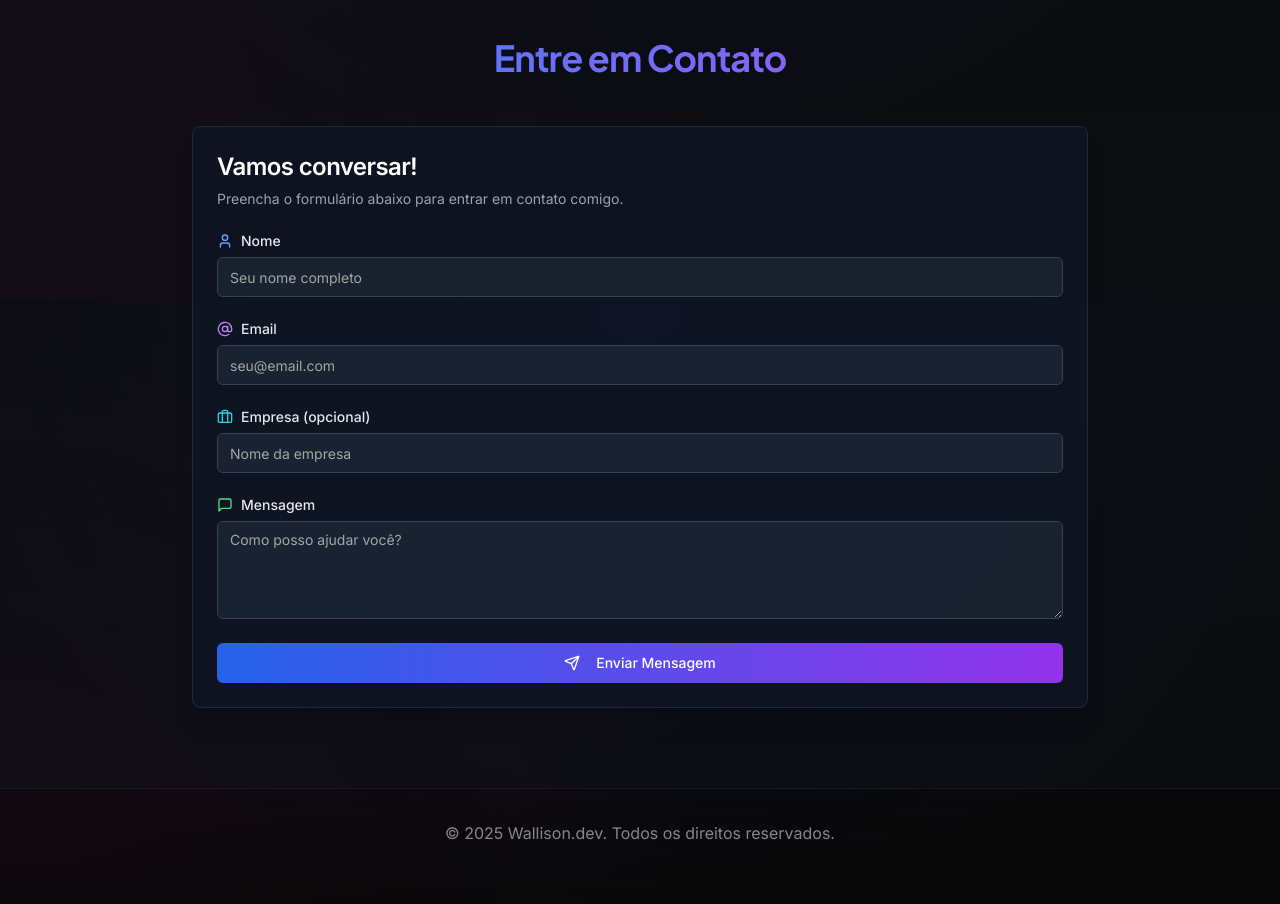
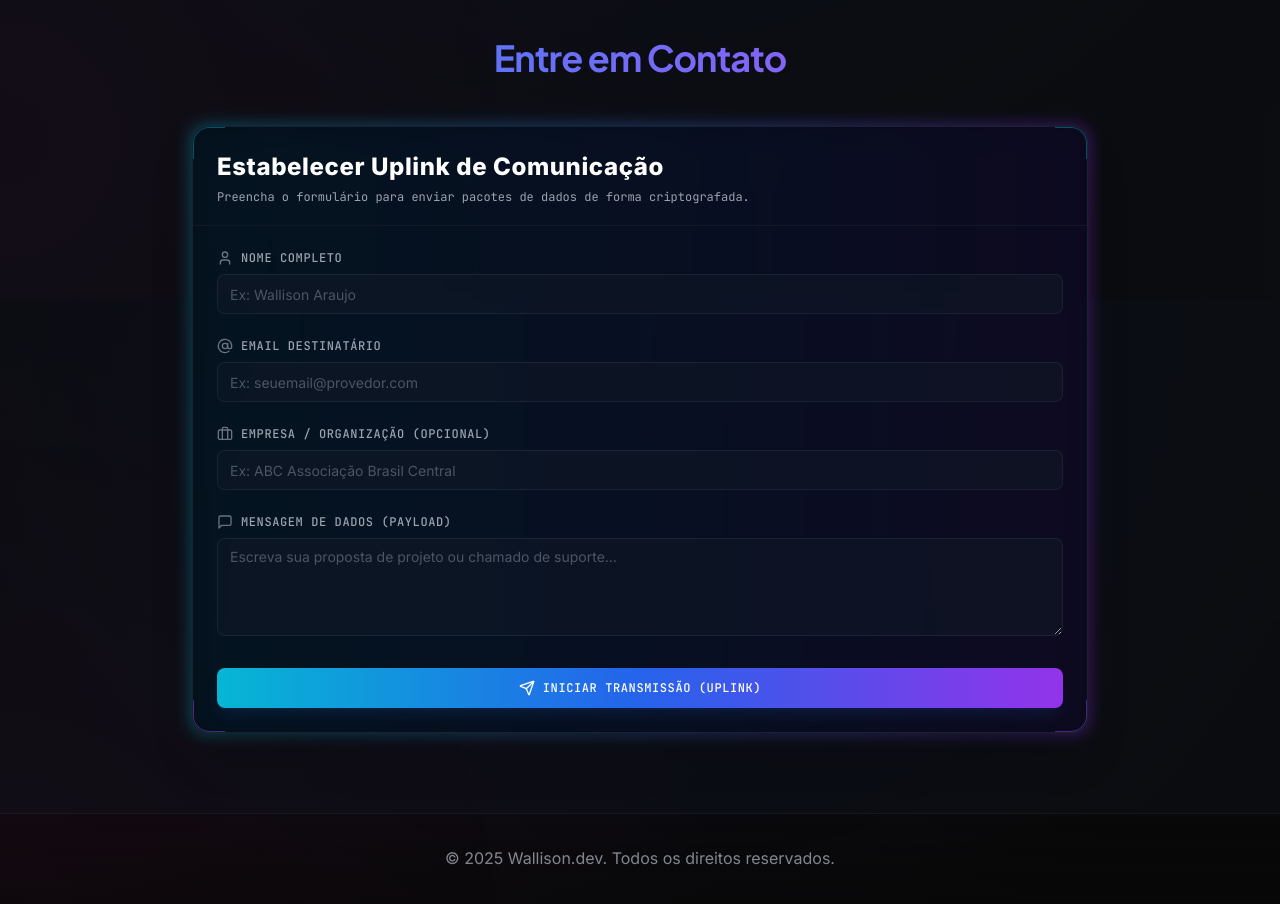
Before and after one commit to WallisonWS/wallison.dev, a Next.js app: page / in a window 1280 px wide. Shown: the part 3700-4604 px from the top of the page. Built offline with nearby package versions, Linux system fonts and the light colour scheme.

Commit message:
refactor: anonimizar nomes de empresas reais nos depoimentos e melhorar formulario de contato

```diff
--- a/components/portfolio/client-reviews.tsx
+++ b/components/portfolio/client-reviews.tsx
@@ -36,7 +36,7 @@ const clientReviews = [
     name: "Dr. Roberto Silveira",
     avatar: "https://images.unsplash.com/photo-1560250097-0b93528c311a?w=150&auto=format&fit=crop&q=80",
     role: "Diretor Executivo",
-    company: "Associação Educacional ABC",
+    company: "Grupo Educacional Vanguarda",
     date: "Março 2024",
     rating: 5,
     project: "Arquitetura de Rede Zero-Trust e VLANs",
@@ -51,7 +51,7 @@ const clientReviews = [
     name: "Profa. Eliane Souza",
     avatar: "https://images.unsplash.com/photo-1573496359142-b8d87734a5a2?w=150&auto=format&fit=crop&q=80",
     role: "Coordenadora Geral",
-    company: "Colégio Central Adventista",
+    company: "Colégio Integral Conexão",
     date: "Janeiro 2024",
     rating: 5,
     project: "Integração e Suporte de Sistemas CPB & E-Class",
@@ -71,7 +71,7 @@ const clientReviews = [
     rating: 5,
     project: "Automação de Backups e Scripts CLI",
     review:
-      "O que destaca o Wallison é sua habilidade em mesclar infraestrutura com automação. Ele desenvolveu scripts em Python e workflows no GitHub Actions que realizam backups automatizados diários dos switches Aruba e firewalls da instituição. Ele elevou a administração de redes a um nível de excelência automatizada muito raro.",
+      "O que destaca o Wallison é sua habilidade em mesclar infraestrutura com automação. Ele desenvolveu scripts em Python e workflows no GitHub Actions que realizam backups automatizados diários dos switches Aruba e firewalls da rede. Ele elevou a administração de redes a um nível de excelência automatizada muito raro.",
     verified: true,
     highlight: "Automação brilhante com Python!",
     tech: ["Python", "PowerShell", "Aruba CLI", "GitHub Actions"]
--- a/components/portfolio/contact-form.tsx
+++ b/components/portfolio/contact-form.tsx
@@ -1,14 +1,14 @@
 "use client"
 
-import { useState } from "react"
-import { motion } from "framer-motion"
+import { useState, useEffect } from "react"
+import { motion, AnimatePresence } from "framer-motion"
 import { SendEmail } from "@/integrations/Core"
 import { Button } from "@/components/ui/button"
 import { Input } from "@/components/ui/input"
 import { Textarea } from "@/components/ui/textarea"
 import { Label } from "@/components/ui/label"
 import { Card, CardContent, CardDescription, CardHeader, CardTitle } from "@/components/ui/card"
-import { Loader2, Send, CheckCircle2, AtSign, User, Briefcase, MessageSquare } from "lucide-react"
+import { Loader2, Send, CheckCircle2, AtSign, User, Briefcase, MessageSquare, Terminal, ShieldAlert } from "lucide-react"
 
 export default function ContactForm() {
   const [formData, setFormData] = useState({
@@ -18,10 +18,30 @@ export default function ContactForm() {
     message: "",
   })
   const [status, setStatus] = useState("idle") // idle, loading, success, error
-  const [errors, setErrors] = useState({})
+  const [progress, setProgress] = useState(0)
+  const [focusedField, setFocusedField] = useState<string | null>(null)
+  const [errors, setErrors] = useState<Record<string, string>>({})
+
+  // Simulação de transmissão de pacotes quando em loading
+  useEffect(() => {
+    let interval: NodeJS.Timeout
+    if (status === "loading") {
+      setProgress(0)
+      interval = setInterval(() => {
+        setProgress((prev) => {
+          if (prev >= 98) {
+            clearInterval(interval)
+            return 98
+          }
+          return prev + Math.floor(Math.random() * 15) + 5
+        })
+      }, 150)
+    }
+    return () => clearInterval(interval)
+  }, [status])
 
   const validateForm = () => {
-    const newErrors = {}
+    const newErrors: Record<string, string> = {}
     if (!formData.name.trim()) newErrors.name = "Nome é obrigatório"
     if (!formData.email.trim()) {
       newErrors.email = "Email é obrigatório"
@@ -34,16 +54,15 @@ export default function ContactForm() {
     return Object.keys(newErrors).length === 0
   }
 
-  const handleChange = (e) => {
+  const handleChange = (e: React.ChangeEvent<HTMLInputElement | HTMLTextAreaElement>) => {
     const { name, value } = e.target
     setFormData((prev) => ({ ...prev, [name]: value }))
-    // Clear error when user types
     if (errors[name]) {
-      setErrors((prev) => ({ ...prev, [name]: undefined }))
+      setErrors((prev) => ({ ...prev, [name]: "" }))
     }
   }
 
-  const handleSubmit = async (e) => {
+  const handleSubmit = async (e: React.FormEvent) => {
     e.preventDefault()
 
     if (!validateForm()) return
@@ -52,7 +71,7 @@ export default function ContactForm() {
 
     try {
       await SendEmail({
-        to: "wallisonoficial85@gmail.com", // Email atualizado
+        to: "wallisonoficial85@gmail.com",
         subject: `Contato do Portfolio: ${formData.name}`,
         body: `
           <h2>Nova mensagem de contato</h2>
@@ -64,22 +83,93 @@ export default function ContactForm() {
         `,
       })
 
+      setProgress(100)
+      setTimeout(() => {
         setStatus("success")
+      }, 500)
 
-      // Reset to idle after 3 seconds
+      // Retorna para idle após 8 segundos
       setTimeout(() => {
         setFormData({ name: "", email: "", company: "", message: "" })
         setStatus("idle")
-      }, 3000)
+      }, 8000)
     } catch (error) {
       console.error("Error sending email:", error)
       setStatus("error")
+    }
+  }
 
-      // Reset to idle after 3 seconds
-      setTimeout(() => {
-        setStatus("idle")
-      }, 3000)
+  if (status === "success") {
+    return (
+      <motion.div
+        initial={{ opacity: 0, scale: 0.96 }}
+        animate={{ opacity: 1, scale: 1 }}
+        className="border border-emerald-500/30 bg-gray-950/90 backdrop-blur-md p-8 rounded-2xl text-center space-y-6 shadow-[0_0_35px_rgba(16,185,129,0.15)] relative overflow-hidden"
+      >
+        {/* Top neon glow line */}
+        <div className="absolute top-0 inset-x-0 h-[2px] bg-gradient-to-r from-emerald-400 via-teal-500 to-green-500" />
+        <div className="absolute inset-0 bg-scanlines pointer-events-none opacity-[0.03]" />
+
+        <div className="mx-auto bg-emerald-500/10 border border-emerald-500/25 p-4 rounded-full w-16 h-16 flex items-center justify-center text-emerald-400 shadow-[0_0_15px_rgba(16,185,129,0.2)]">
+          <CheckCircle2 className="w-8 h-8 animate-pulse" />
+        </div>
+
+        <div className="space-y-2">
+          <h3 className="text-xl font-bold text-white tracking-wide font-mono uppercase">[OK] TRANSMISSÃO COMPLETA</h3>
+          <p className="text-emerald-400 font-mono text-[10px] tracking-wider">UPLINK_SECURE_ESTABLISHED // SMTP_TUNNEL_UP</p>
+        </div>
+
+        <div className="bg-gray-900/40 p-5 rounded-xl border border-gray-800/80 text-left font-mono text-xs text-gray-400 space-y-1.5 shadow-[inset_0_1px_15px_rgba(0,0,0,0.4)]">
+          <div className="flex items-center gap-1.5 text-gray-500 border-b border-gray-800 pb-1 mb-1">
+            <Terminal className="h-3 w-3" />
+            <span>uplink-terminal-logs</span>
+          </div>
+          <div>&gt; status: 200 OK</div>
+          <div>&gt; payload_received: true</div>
+          <div>&gt; ssl_cipher: TLS_AES_256_GCM_SHA384</div>
+          <div className="text-emerald-400/90 animate-pulse mt-2 font-bold">&gt; Obrigado! Sua mensagem foi enviada de forma segura. Responderia em breve. _</div>
+        </div>
+      </motion.div>
+    )
   }
+
+  if (status === "error") {
+    return (
+      <motion.div
+        initial={{ opacity: 0, scale: 0.96 }}
+        animate={{ opacity: 1, scale: 1 }}
+        className="border border-red-500/30 bg-gray-950/90 backdrop-blur-md p-8 rounded-2xl text-center space-y-6 shadow-[0_0_35px_rgba(239,68,68,0.15)] relative overflow-hidden"
+      >
+        <div className="absolute top-0 inset-x-0 h-[2px] bg-gradient-to-r from-red-500 via-rose-500 to-amber-500" />
+        <div className="absolute inset-0 bg-scanlines pointer-events-none opacity-[0.03]" />
+
+        <div className="mx-auto bg-red-500/10 border border-red-500/25 p-4 rounded-full w-16 h-16 flex items-center justify-center text-red-400 shadow-[0_0_15px_rgba(239,68,68,0.2)]">
+          <ShieldAlert className="w-8 h-8 animate-bounce" />
+        </div>
+
+        <div className="space-y-2">
+          <h3 className="text-xl font-bold text-white tracking-wide font-mono uppercase">[FALHA] TRANSMISSÃO ABORTADA</h3>
+          <p className="text-red-400 font-mono text-[10px] tracking-wider">ROUTE_NOT_FOUND // CONNECT_TIMEOUT</p>
+        </div>
+
+        <div className="bg-gray-900/40 p-5 rounded-xl border border-gray-800/80 text-left font-mono text-xs text-gray-400 space-y-1.5 shadow-[inset_0_1px_15px_rgba(0,0,0,0.4)]">
+          <div className="flex items-center gap-1.5 text-gray-500 border-b border-gray-800 pb-1 mb-1">
+            <Terminal className="h-3 w-3" />
+            <span>uplink-terminal-logs</span>
+          </div>
+          <div>&gt; status: 504 GATEWAY_TIMEOUT</div>
+          <div>&gt; packets_sent: 0 / 4 (retry count exceeded)</div>
+          <div className="text-red-400/90 font-bold mt-2">&gt; Por favor, verifique sua conexão ou tente usar o chat lateral. _</div>
+        </div>
+
+        <Button
+          onClick={() => setStatus("idle")}
+          className="bg-red-950/60 hover:bg-red-900/80 border border-red-500/40 hover:border-red-500/60 text-white w-full rounded-lg font-mono text-xs py-2 shadow-md transition-all"
+        >
+          Tentar Novamente
+        </Button>
+      </motion.div>
+    )
   }
 
   return (
@@ -89,52 +179,67 @@ export default function ContactForm() {
       viewport={{ once: true }}
       transition={{ duration: 0.5 }}
     >
-      <Card className="border border-gray-800 bg-gray-900/70 backdrop-blur-sm shadow-xl">
-        <CardHeader>
-          <CardTitle className="text-2xl font-semibold text-white">Vamos conversar!</CardTitle>
-          <CardDescription className="text-gray-400">
-            Preencha o formulário abaixo para entrar em contato comigo.
+      <div className="relative group">
+        {/* Glowing futuristic card borders */}
+        <div className="absolute -inset-0.5 bg-gradient-to-r from-cyan-500 via-blue-500 to-purple-600 rounded-2xl blur opacity-35 group-hover:opacity-60 transition-opacity duration-700" />
+
+        <Card className="border border-gray-800/80 bg-gray-950/80 backdrop-blur-md shadow-2xl rounded-2xl relative overflow-hidden">
+          <div className="absolute inset-0 bg-scanlines pointer-events-none opacity-[0.03]" />
+
+          {/* Corner Grid Accents */}
+          <div className="absolute top-0 left-0 w-8 h-8 border-l border-t border-cyan-500/40 rounded-tl-2xl pointer-events-none" />
+          <div className="absolute top-0 right-0 w-8 h-8 border-r border-t border-cyan-500/40 rounded-tr-2xl pointer-events-none" />
+          <div className="absolute bottom-0 left-0 w-8 h-8 border-l border-b border-purple-500/40 rounded-bl-2xl pointer-events-none" />
+          <div className="absolute bottom-0 right-0 w-8 h-8 border-r border-b border-purple-500/40 rounded-br-2xl pointer-events-none" />
+
+          <CardHeader className="border-b border-gray-900 pb-5">
+            <CardTitle className="text-2xl font-extrabold text-white tracking-wide">
+              Estabelecer Uplink de Comunicação
+            </CardTitle>
+            <CardDescription className="text-gray-400 font-mono text-xs">
+              Preencha o formulário para enviar pacotes de dados de forma criptografada.
             </CardDescription>
           </CardHeader>
 
-        <CardContent>
+          <CardContent className="pt-6">
             <form onSubmit={handleSubmit} className="space-y-6">
-            <motion.div
-              whileHover={{ scale: 1.01 }}
-              transition={{ type: "spring", stiffness: 400, damping: 10 }}
-              className="space-y-2"
+
+              <div className="space-y-2">
+                <Label
+                  htmlFor="name"
+                  className={`text-xs font-mono tracking-wider uppercase transition-colors duration-300 flex items-center gap-2 ${focusedField === "name" ? "text-cyan-400" : "text-gray-400"}`}
                 >
-              <Label htmlFor="name" className="text-gray-200 flex items-center gap-2">
-                <User className="h-4 w-4 text-blue-400" />
-                Nome
+                  <User className={`h-4 w-4 transition-transform duration-300 ${focusedField === "name" ? "scale-110 text-cyan-400" : "text-gray-500"}`} />
+                  Nome Completo
                 </Label>
                 <Input
                   id="name"
                   name="name"
                   value={formData.name}
                   onChange={handleChange}
-                className="mt-1 bg-gray-800/70 border-gray-700 text-white placeholder-gray-400"
-                placeholder="Seu nome completo"
+                  onFocus={() => setFocusedField("name")}
+                  onBlur={() => setFocusedField(null)}
+                  className="mt-1 bg-gray-900/60 border-gray-800/80 text-white rounded-lg focus:border-cyan-500 focus:ring-1 focus:ring-cyan-500 placeholder:text-gray-600 transition-all font-sans"
+                  placeholder="Ex: Wallison Araujo"
                 />
                 {errors.name && (
                   <motion.p
                     initial={{ opacity: 0, x: -10 }}
                     animate={{ opacity: 1, x: 0 }}
-                  className="mt-1 text-sm text-red-400"
+                    className="text-[10px] font-mono text-red-400"
                   >
-                  {errors.name}
+                    [ERRO] {errors.name}
                   </motion.p>
                 )}
-            </motion.div>
+              </div>
 
-            <motion.div
-              whileHover={{ scale: 1.01 }}
-              transition={{ type: "spring", stiffness: 400, damping: 10 }}
-              className="space-y-2"
+              <div className="space-y-2">
+                <Label
+                  htmlFor="email"
+                  className={`text-xs font-mono tracking-wider uppercase transition-colors duration-300 flex items-center gap-2 ${focusedField === "email" ? "text-purple-400" : "text-gray-400"}`}
                 >
-              <Label htmlFor="email" className="text-gray-200 flex items-center gap-2">
-                <AtSign className="h-4 w-4 text-purple-400" />
-                Email
+                  <AtSign className={`h-4 w-4 transition-transform duration-300 ${focusedField === "email" ? "scale-110 text-purple-400" : "text-gray-500"}`} />
+                  Email Destinatário
                 </Label>
                 <Input
                   id="email"
@@ -142,97 +247,104 @@ export default function ContactForm() {
                   type="email"
                   value={formData.email}
                   onChange={handleChange}
-                className="mt-1 bg-gray-800/70 border-gray-700 text-white placeholder-gray-400"
-                placeholder="seu@email.com"
+                  onFocus={() => setFocusedField("email")}
+                  onBlur={() => setFocusedField(null)}
+                  className="mt-1 bg-gray-900/60 border-gray-800/80 text-white rounded-lg focus:border-purple-500 focus:ring-1 focus:ring-purple-500 placeholder:text-gray-600 transition-all font-sans"
+                  placeholder="Ex: seuemail@provedor.com"
                 />
                 {errors.email && (
                   <motion.p
                     initial={{ opacity: 0, x: -10 }}
                     animate={{ opacity: 1, x: 0 }}
-                  className="mt-1 text-sm text-red-400"
+                    className="text-[10px] font-mono text-red-400"
                   >
-                  {errors.email}
+                    [ERRO] {errors.email}
                   </motion.p>
                 )}
-            </motion.div>
+              </div>
 
-            <motion.div
-              whileHover={{ scale: 1.01 }}
-              transition={{ type: "spring", stiffness: 400, damping: 10 }}
-              className="space-y-2"
+              <div className="space-y-2">
+                <Label
+                  htmlFor="company"
+                  className={`text-xs font-mono tracking-wider uppercase transition-colors duration-300 flex items-center gap-2 ${focusedField === "company" ? "text-blue-400" : "text-gray-400"}`}
                 >
-              <Label htmlFor="company" className="text-gray-200 flex items-center gap-2">
-                <Briefcase className="h-4 w-4 text-cyan-400" />
-                Empresa (opcional)
+                  <Briefcase className={`h-4 w-4 transition-transform duration-300 ${focusedField === "company" ? "scale-110 text-blue-400" : "text-gray-500"}`} />
+                  Empresa / Organização (opcional)
                 </Label>
                 <Input
                   id="company"
                   name="company"
                   value={formData.company}
                   onChange={handleChange}
-                className="mt-1 bg-gray-800/70 border-gray-700 text-white placeholder-gray-400"
-                placeholder="Nome da empresa"
+                  onFocus={() => setFocusedField("company")}
+                  onBlur={() => setFocusedField(null)}
+                  className="mt-1 bg-gray-900/60 border-gray-800/80 text-white rounded-lg focus:border-blue-500 focus:ring-1 focus:ring-blue-500 placeholder:text-gray-600 transition-all font-sans"
+                  placeholder="Ex: ABC Associação Brasil Central"
                 />
-            </motion.div>
+              </div>
 
-            <motion.div
-              whileHover={{ scale: 1.01 }}
-              transition={{ type: "spring", stiffness: 400, damping: 10 }}
-              className="space-y-2"
+              <div className="space-y-2">
+                <Label
+                  htmlFor="message"
+                  className={`text-xs font-mono tracking-wider uppercase transition-colors duration-300 flex items-center gap-2 ${focusedField === "message" ? "text-emerald-400" : "text-gray-400"}`}
                 >
-              <Label htmlFor="message" className="text-gray-200 flex items-center gap-2">
-                <MessageSquare className="h-4 w-4 text-green-400" />
-                Mensagem
+                  <MessageSquare className={`h-4 w-4 transition-transform duration-300 ${focusedField === "message" ? "scale-110 text-emerald-400" : "text-gray-500"}`} />
+                  Mensagem de Dados (Payload)
                 </Label>
                 <Textarea
                   id="message"
                   name="message"
                   value={formData.message}
                   onChange={handleChange}
-                className="mt-1 bg-gray-800/70 border-gray-700 text-white placeholder-gray-400"
-                placeholder="Como posso ajudar você?"
+                  onFocus={() => setFocusedField("message")}
+                  onBlur={() => setFocusedField(null)}
+                  className="mt-1 bg-gray-900/60 border-gray-800/80 text-white rounded-lg focus:border-emerald-500 focus:ring-1 focus:ring-emerald-500 placeholder:text-gray-600 transition-all font-sans"
+                  placeholder="Escreva sua proposta de projeto ou chamado de suporte..."
                   rows={4}
                 />
                 {errors.message && (
                   <motion.p
                     initial={{ opacity: 0, x: -10 }}
                     animate={{ opacity: 1, x: 0 }}
-                  className="mt-1 text-sm text-red-400"
+                    className="text-[10px] font-mono text-red-400"
                   >
-                  {errors.message}
+                    [ERRO] {errors.message}
                   </motion.p>
                 )}
-            </motion.div>
+              </div>
 
-            <motion.div whileHover={{ scale: 1.02 }} whileTap={{ scale: 0.98 }}>
+              <motion.div whileHover={{ scale: 1.01 }} whileTap={{ scale: 0.99 }} className="pt-2">
                 <Button
                   type="submit"
                   disabled={status === "loading"}
-                className="w-full bg-gradient-to-r from-blue-600 to-purple-600 hover:from-blue-700 hover:to-purple-700 text-white"
+                  className={`w-full font-mono text-xs uppercase tracking-wider relative overflow-hidden transition-all duration-300 py-3 rounded-lg ${
+                    status === "loading"
+                      ? "bg-gray-900 border border-cyan-500/30 text-cyan-400"
+                      : "bg-gradient-to-r from-cyan-500 via-blue-600 to-purple-600 hover:from-cyan-600 hover:to-purple-700 text-white shadow-lg shadow-blue-500/10"
+                  }`}
                 >
                   {status === "loading" ? (
-                  <Loader2 className="w-4 h-4 mr-2 animate-spin" />
-                ) : status === "success" ? (
-                  <CheckCircle2 className="w-4 h-4 mr-2" />
+                    <span className="flex items-center justify-center gap-2">
+                      <Loader2 className="w-4 h-4 animate-spin text-cyan-400" />
+                      <span>Transmitindo Pacotes... {progress}%</span>
+                      {/* Loading Progress Bar */}
+                      <span
+                        className="absolute bottom-0 left-0 h-[2px] bg-cyan-400 transition-all duration-150"
+                        style={{ width: `${progress}%` }}
+                      />
+                    </span>
                   ) : (
-                  <Send className="w-4 h-4 mr-2" />
+                    <span className="flex items-center justify-center gap-2">
+                      <Send className="w-4 h-4" />
+                      <span>Iniciar Transmissão (Uplink)</span>
+                    </span>
                   )}
-                {status === "loading" ? "Enviando..." : status === "success" ? "Mensagem Enviada!" : "Enviar Mensagem"}
                 </Button>
               </motion.div>
-
-            {status === "error" && (
-              <motion.p
-                initial={{ opacity: 0, y: 10 }}
-                animate={{ opacity: 1, y: 0 }}
-                className="text-center text-red-400 mt-2"
-              >
-                Erro ao enviar mensagem. Tente novamente ou use o chat para falar comigo.
-              </motion.p>
-            )}
             </form>
           </CardContent>
         </Card>
+      </div>
     </motion.div>
   )
 }
```
Lines whose indentation alone changed are shown as unchanged.
